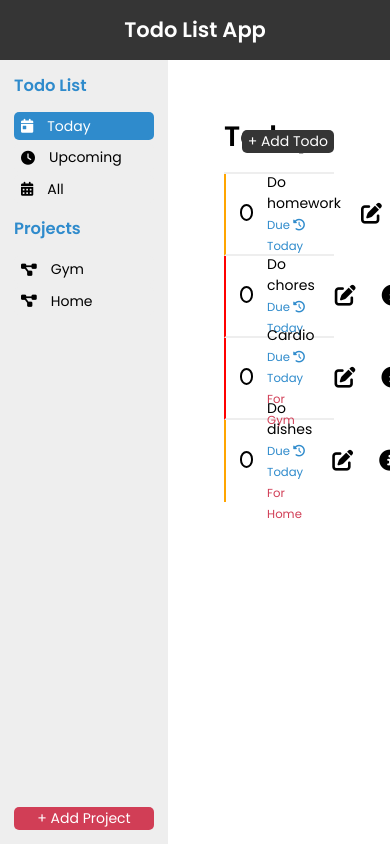
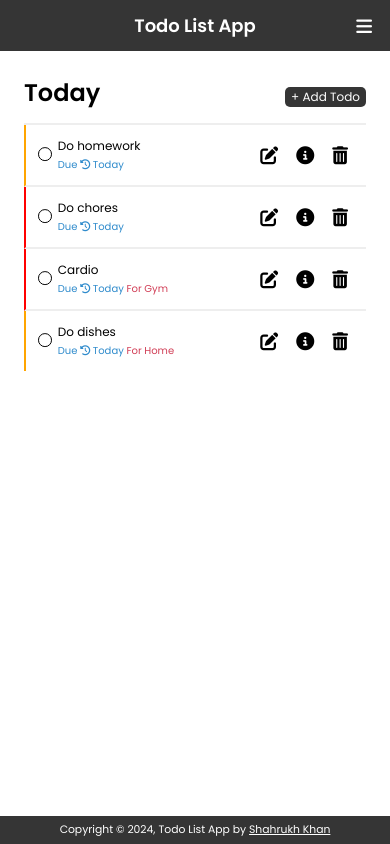
Before and after one commit to srky420/todo-list-top, a website built with webpack: page src/template.html in a window 390 px wide. Built offline with nearby package versions, Linux system fonts and the light colour scheme.

Commit message:
Add sidebar toggle for mobile devices

```diff
--- /dev/null
+++ b/src/components/Sidebar.js
@@ -0,0 +1,22 @@
+class Sidebar {
+  #sidebar;
+  #sidebarOpen;
+
+  #cacheDOM() {
+    this.#sidebar = document.querySelector("aside");
+    this.#sidebarOpen = document.querySelector(".aside-open-btn");
+  }
+
+  #addEventListeners() {
+    this.#sidebarOpen.addEventListener("click", () => {
+      this.#sidebar.classList.toggle("aside-open");
+    });
+  }
+
+  init() {
+    this.#cacheDOM();
+    this.#addEventListeners();
+  }
+}
+
+export default new Sidebar();
--- a/src/index.js
+++ b/src/index.js
@@ -1,5 +1,6 @@
 import API from "./components/API";
 import DOM from "./components/DOM";
+import Sidebar from "./components/Sidebar";
 import "./index.css";
 import "./styles.css";
 
@@ -23,3 +24,5 @@ import "./styles.css";
     console.log(API.getAllProjects());
   }
 })();
+
+Sidebar.init();
--- a/src/styles.css
+++ b/src/styles.css
@@ -2,7 +2,7 @@
 body {
   display: grid;
   grid-template-columns: 18rem 1fr;
-  grid-template-rows: auto 1fr;
+  grid-template-rows: auto 1fr auto;
   height: 100vh;
 }
 
@@ -17,13 +17,31 @@ aside {
   grid-column: 1 / 2;
   grid-row: 2 / 3;
   background-color: var(--grey);
-  padding: 1rem;
 }
 
 main {
   grid-column: 2 / -1;
   grid-row: 2 / 3;
   background-color: white;
+}
+
+footer {
+  grid-column: 1 / -1;
+  grid-row: 3 / 4;
+  text-align: center;
+  padding: 0.5rem;
+  font-size: 0.9rem;
+  color: white;
+  background-color: var(--darkgrey);
+}
+
+/* Global styles */
+a {
+  color: white;
+}
+
+a:hover {
+  text-decoration: none;
 }
 
 input {
@@ -57,6 +75,7 @@ input[type="checkbox"] {
   transform: translateY(-0.075em);
   display: grid;
   place-content: center;
+  flex-shrink: 0;
 }
 
 input[type="checkbox"]::before {
@@ -114,8 +133,21 @@ input[type="radio"]:checked ~ label {
 }
 
 /* Header styles */
+header {
+  position: relative;
+}
+
 .site-title {
   color: white;
+}
+
+.aside-open-btn {
+  position: absolute;
+  font-size: 1.5rem;
+  right: 1rem;
+  top: 1rem;
+  color: white;
+  display: none;
 }
 
 /* Aside styles */
@@ -124,13 +156,17 @@ aside {
   flex-direction: column;
   gap: 1rem;
   overflow-y: auto;
+  padding: 1rem;
+  position: relative;
+  transition: 0.2s all ease-out;
 }
 
 aside h3 {
   color: var(--darkblue);
 }
 
-aside div {
+.aside-btns,
+#projects-list {
   display: flex;
   flex-direction: column;
   gap: 0.25rem;
@@ -150,15 +186,15 @@ aside div button p {
   text-overflow: ellipsis;
 }
 
-.add-project-btn {
-  margin-top: auto;
-  background-color: var(--darkred);
-  color: white;
+aside div.projects-list-header {
+  display: flex;
+  justify-content: space-between;
+  align-items: center;
 }
 
-.add-project-btn:hover {
-  background-color: var(--lightred);
-  cursor: pointer;
+.add-project-btn {
+  color: var(--darkblue);
+  font-size: 1.2rem;
 }
 
 aside div button:hover {
@@ -186,6 +222,13 @@ aside div button:hover {
 
 .active > .delete-project-btn {
   display: block;
+}
+
+.aside-close-btn {
+  position: absolute;
+  right: 0.5rem;
+  top: 0.5rem;
+  color: var(--darkred);
 }
 
 /* Dialog modal styles */
@@ -305,7 +348,6 @@ main > h1 {
   gap: 1rem;
   align-items: center;
   padding: 1rem;
-  height: 82px;
   border-bottom: 2px solid var(--grey);
 }
 
@@ -410,4 +452,47 @@ main > h1 {
   body {
     grid-template-columns: 12rem 1fr;
   }
+
+  aside {
+    padding: 0.5rem;
+  }
+
+  main {
+    padding: 2rem;
+  }
+
+  .add-todo-btn {
+    top: 3rem;
+    right: 2rem;
+  }
 }
+
+@media screen and (max-width: 768px) {
+  html {
+    font-size: 12px;
+  }
+
+  main {
+    grid-column: 1 / -1;
+  }
+
+  .aside-open-btn {
+    display: block;
+  }
+
+  aside {
+    position: fixed;
+    min-height: 100vh;
+    width: 16rem;
+    z-index: 9;
+    left: -100%;
+  }
+
+  .aside-open {
+    left: 0;
+  }
+
+  .todo {
+    gap: 0.5rem;
+  }
+}
--- a/src/template.html
+++ b/src/template.html
@@ -15,6 +15,9 @@
   <body>
     <header>
       <h2 class="site-title">Todo List App</h2>
+      <button class="aside-open-btn">
+        <i class="fa-solid fa-bars"></i>
+      </button>
     </header>
     <aside>
       <h3>Todo List</h3>
@@ -29,7 +32,10 @@
           <i class="fa-solid fa-calendar-days"></i> All
         </button>
       </div>
-      <h3>Projects</h3>
+      <div class="projects-list-header">
+        <h3>Projects</h3>
+        <button type="button" class="add-project-btn">+</button>
+      </div>
       <div id="projects-list">
         <button type="button">
           <i class="fa-solid fa-diagram-project"></i> Family
@@ -41,12 +47,17 @@
           <i class="fa-solid fa-diagram-project"></i> Learning
         </button>
       </div>
-      <button type="button" class="add-project-btn">+ Add Project</button>
     </aside>
 
+    <!-- Main content i.e. Todo lists -->
     <main id="content">
       <h1 class="heading">Today</h1>
     </main>
+
+    <!-- Footer -->
+    <footer>
+      <p>Copyright &copy; 2024, Todo List App by <a href="https://github.com/srky420">Shahrukh Khan</a></p>
+    </footer>
 
     <!-- Dialog box for project creation form -->
     <dialog id="project-form-dialog">
@@ -102,7 +113,13 @@
             <label for="low" id="low-priority-label">Low</label>
           </div>
           <div>
-            <input type="radio" name="priority" id="medium" value="1" required/>
+            <input
+              type="radio"
+              name="priority"
+              id="medium"
+              value="1"
+              required
+            />
             <label for="medium" id="medium-priority-label">Medium</label>
           </div>
           <div>
@@ -143,15 +160,33 @@
         <p>Priority</p>
         <div class="radio-div">
           <div>
-            <input type="radio" name="edit-priority" id="edit-low" value="0" required />
+            <input
+              type="radio"
+              name="edit-priority"
+              id="edit-low"
+              value="0"
+              required
+            />
             <label for="edit-low" id="low-priority-label">Low</label>
           </div>
           <div>
-            <input type="radio" name="edit-priority" id="edit-medium" value="1" required/>
+            <input
+              type="radio"
+              name="edit-priority"
+              id="edit-medium"
+              value="1"
+              required
+            />
             <label for="edit-medium" id="medium-priority-label">Medium</label>
           </div>
           <div>
-            <input type="radio" name="edit-priority" id="edit-high" value="2" required />
+            <input
+              type="radio"
+              name="edit-priority"
+              id="edit-high"
+              value="2"
+              required
+            />
             <label for="edit-high" id="high-priority-label">High</label>
           </div>
         </div>
@@ -167,21 +202,39 @@
     <!-- Todo details dialog -->
     <dialog id="details-dialog">
       <h3 class="name"><span id="todo-name"></span></h3>
-      <hr>
+      <hr />
       <p><span id="todo-desc"></span></p>
       <p>Due Date: <span id="todo-due-date"></span></p>
       <h3>Priority</h3>
       <div class="radio-div">
         <div>
-          <input type="radio" name="details-priority" id="details-low" value="0" disabled />
+          <input
+            type="radio"
+            name="details-priority"
+            id="details-low"
+            value="0"
+            disabled
+          />
           <label for="details-low" id="low-priority-label">Low</label>
         </div>
         <div>
-          <input type="radio" name="details-priority" id="details-medium" value="1" disabled/>
+          <input
+            type="radio"
+            name="details-priority"
+            id="details-medium"
+            value="1"
+            disabled
+          />
           <label for="details-medium" id="medium-priority-label">Medium</label>
         </div>
         <div>
-          <input type="radio" name="details-priority" id="details-high" value="2" disabled />
+          <input
+            type="radio"
+            name="details-priority"
+            id="details-high"
+            value="2"
+            disabled
+          />
           <label for="details-high" id="high-priority-label">High</label>
         </div>
       </div>
```
